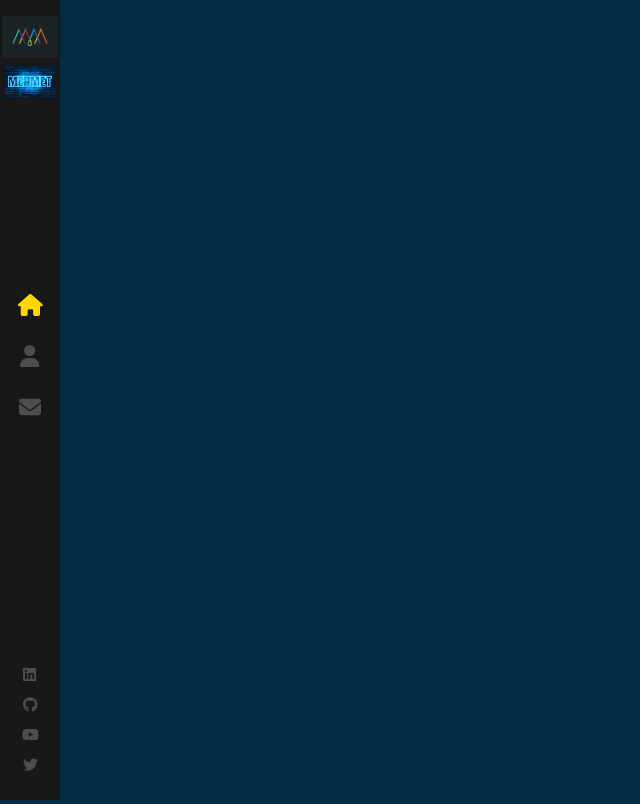
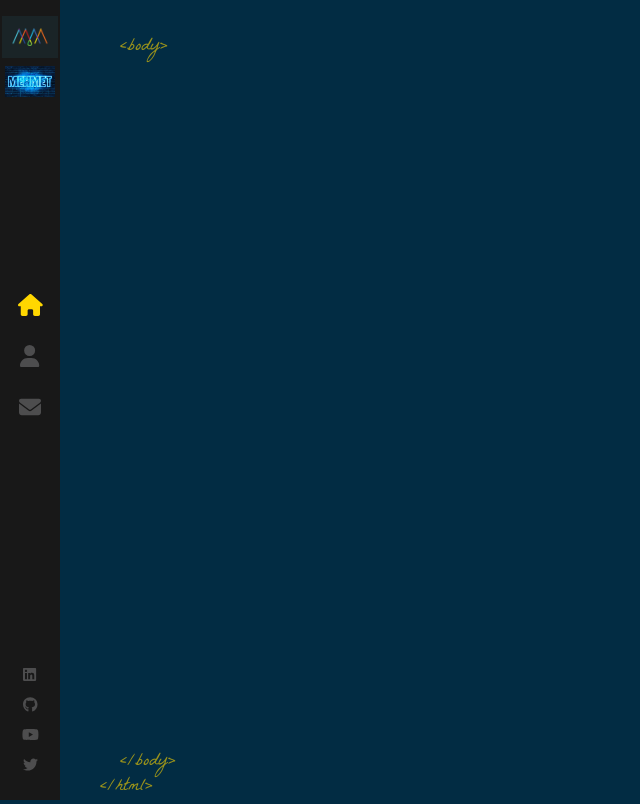
Before and after one commit to mhmtkarakas/MyPortfolio, a React (Create React App) app: page / in a window 1280 px wide. Shown: the whole page, without its empty margins (0-640 px from the left). Built offline with nearby package versions, Linux system fonts and the light colour scheme.

Commit message:
site layout built

```diff
--- a/src/components/Layout/index.jsx
+++ b/src/components/Layout/index.jsx
@@ -1,11 +1,23 @@
-import './index.scss'
+import './index.scss';
 import Sidebar from './../Sidebar/index';
+import { Outlet } from 'react-router-dom';
 
-const Layout =() =>{
+const Layout = () => {
+  return (
+    <div className="App">
+      <Sidebar />
+      <div className="page">
+        <span className="tags top-tags">&lt;body&gt;</span>
 
-    return <>
-    <Sidebar />
-    </>
-}
+        <Outlet />
+        <span className="tags bottom-tags">
+          &lt;/body&gt;
+          <br />
+          <span className="bottom-tag-html"> &lt;/html&gt;</span>
+        </span>
+      </div>
+    </div>
+  );
+};
 
-export default Layout
+export default Layout;
--- a/src/components/Layout/index.scss
+++ b/src/components/Layout/index.scss
@@ -0,0 +1,23 @@
+.page{
+    width: 100%;
+    height: 100%;
+    position: absolute;
+}
+
+.top-tags{
+    bottom: auto;
+    top: 35px;
+}
+
+.tags{
+    color: #ffd700;
+    opacity: 0.6;
+    position: absolute;
+    bottom: 0;
+    left: 120px;
+    font-size: 18px;
+    font-family: 'La Belle Aurore';
+}
+.bottom-tag-html{
+    margin-left: -20px;
+}
```
